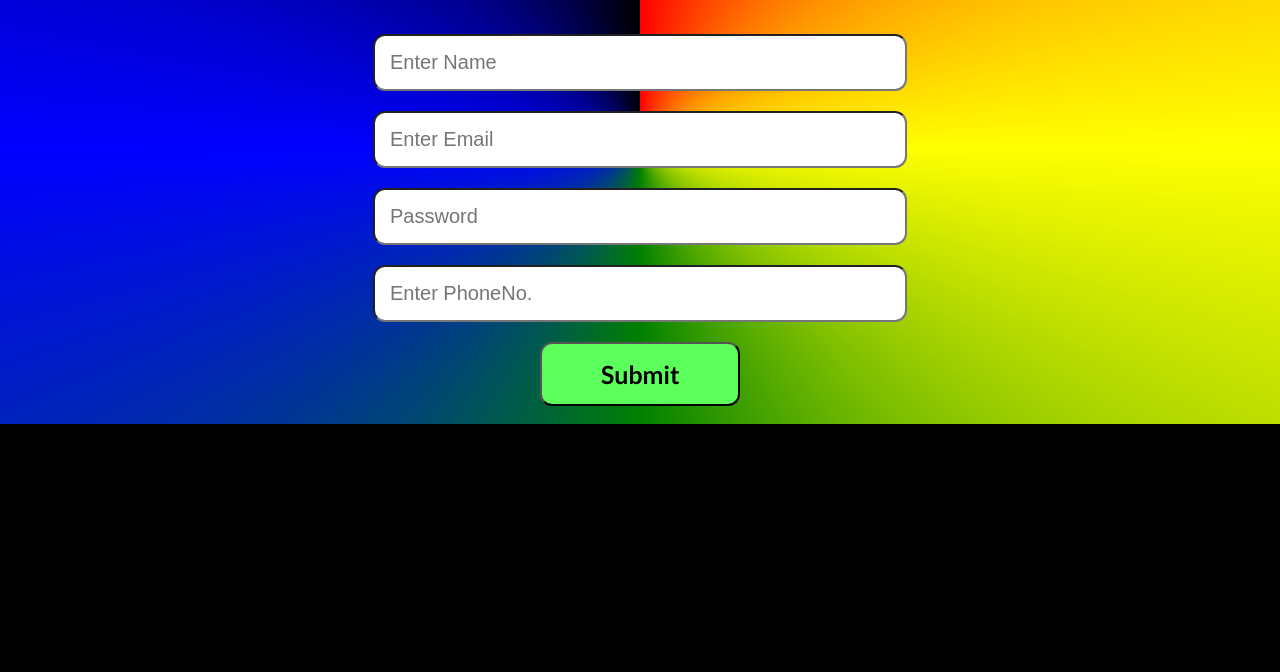
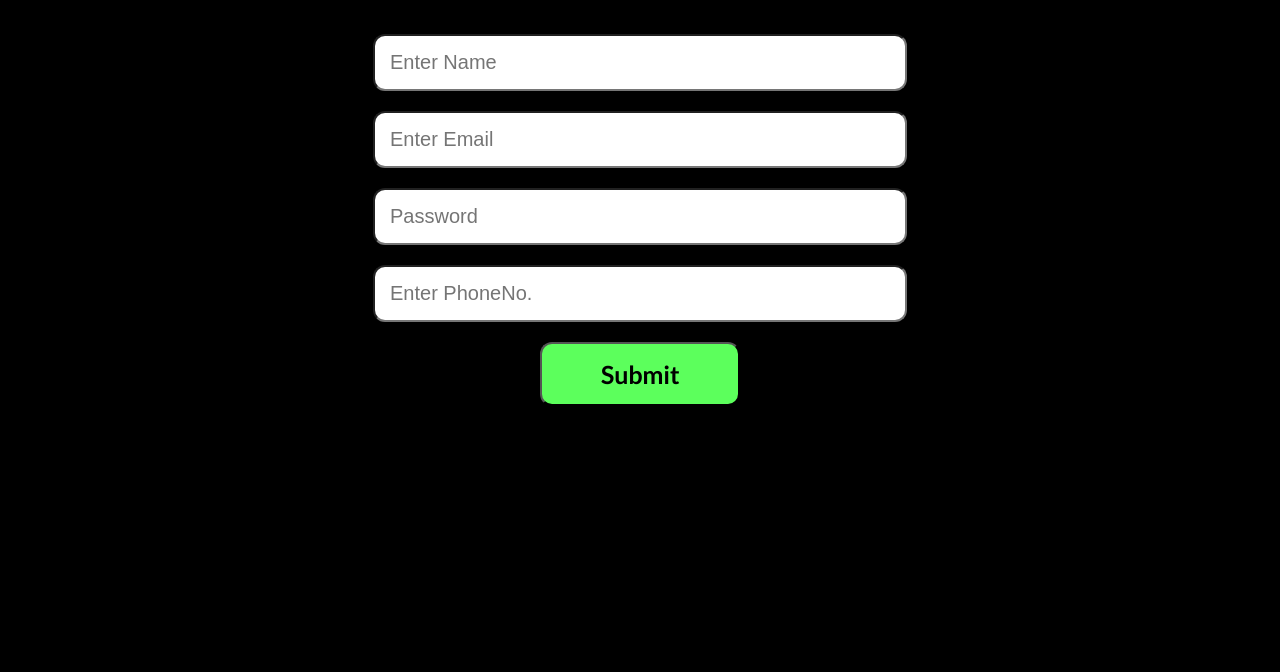
Before and after one commit to AbirChoudhury-26/Form-MongoDB, a website: page index.html in a window 1280 px wide. Shown: the part 128-800 px from the top of the page. Drawn offline with Linux system fonts and the light colour scheme.

Commit message:
Background Colour Changed

```diff
--- a/index.html
+++ b/index.html
@@ -46,10 +46,10 @@ form input{
 }
 body{
     background-color: rgb(0, 0, 0);
-    background-image: linear-gradient(to right, rgba(255,0,0,0), rgba(255,0,0,1));
+    /* background-image: linear-gradient(to right, rgba(255,0,0,0), rgba(255,0,0,1));
 
     background-image: conic-gradient(red, yellow, green, blue, black);
-     background-repeat:no-repeat
+     background-repeat:no-repeat  */
 }
     </style>
 </head>
```
